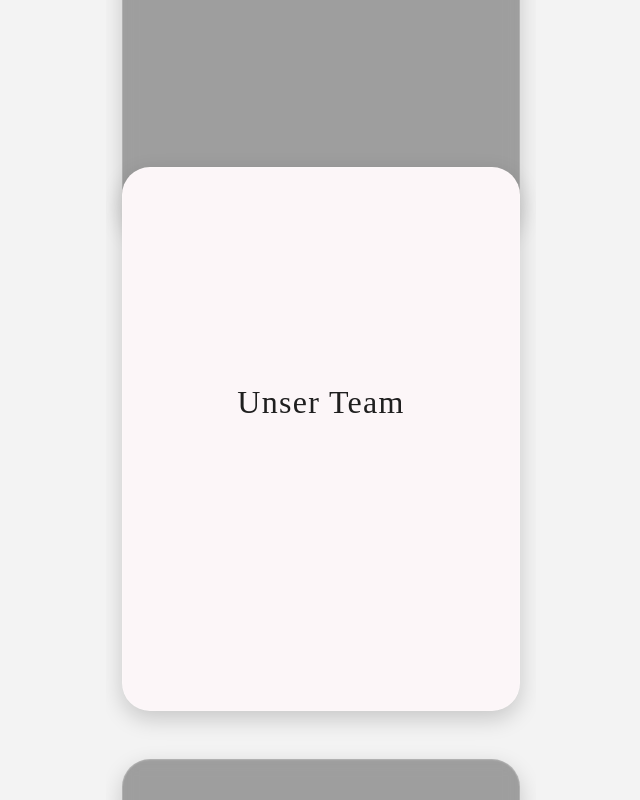
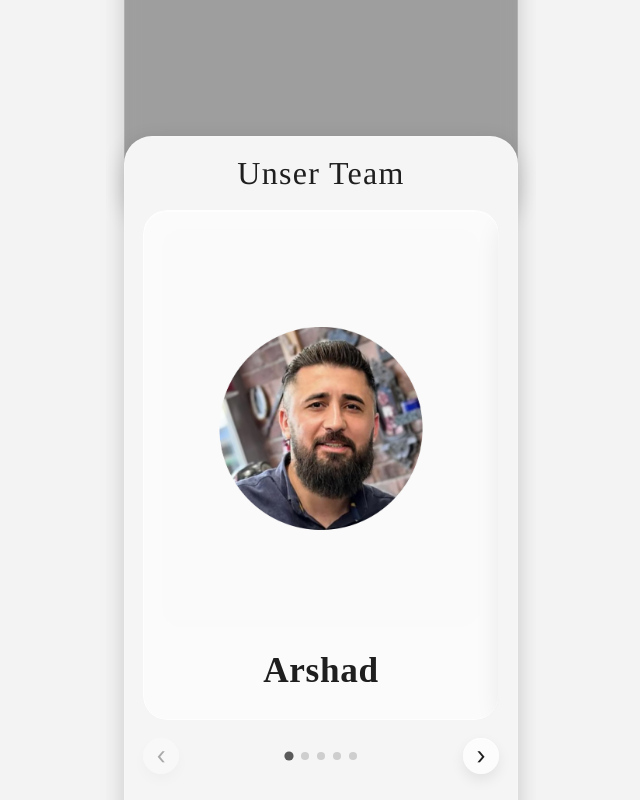
Before and after one commit to sagi98/friseur-website, a Next.js app: page / in a window 1280 px wide. Shown: the part 420-1220 px from the top of the page, without its empty margins (319-959 px from the left). Built offline with nearby package versions, Linux system fonts and the light colour scheme.

Commit message:
add swipe

```diff
--- a/app/page.js
+++ b/app/page.js
@@ -5,12 +5,49 @@ import "./stylesheet.css";
 
 export default function Home() {
   const [menuOpen, setMenuOpen] = useState(false);
+  const [teamIndex, setTeamIndex] = useState(0);
 
   const openingRef = useRef(null);
   const teamRef = useRef(null);
   const heroActionsRef = useRef(null);
   const heroActionsInitialTopRef = useRef(0);
   const heroActionsHeightRef = useRef(0);
+
+  const touchStartXRef = useRef(0);
+  const touchStartYRef = useRef(0);
+
+  const teamMembers = [
+    {
+      id: 1,
+      name: "Arshad",
+      image: "/Arshad.png",
+      empty: false,
+    },
+    {
+      id: 2,
+      name: "Rewano",
+      image: "/Rewano.png",
+      empty: false,
+    },
+    {
+      id: 3,
+      name: "",
+      image: "",
+      empty: true,
+    },
+    {
+      id: 4,
+      name: "",
+      image: "",
+      empty: true,
+    },
+    {
+      id: 5,
+      name: "",
+      image: "",
+      empty: true,
+    },
+  ];
 
   useEffect(() => {
     const openingCard = document.querySelector(".opening-card");
@@ -32,7 +69,6 @@ export default function Home() {
     const handleScroll = () => {
       const scroll = Math.round(window.scrollY);
 
-      /* GANZ OBEN: Startzustand beibehalten */
       if (scroll <= 0) {
         if (overlay) overlay.style.opacity = "0";
 
@@ -66,11 +102,9 @@ export default function Home() {
         return;
       }
 
-      /* VIDEO DARKEN */
       const darkness = Math.min(scroll / 300, 0.55);
       if (overlay) overlay.style.opacity = String(darkness);
 
-      /* OPENING CARD DARKEN ERST WENN TEAM HOCHKOMMT */
       if (openingCard && teamCard && openingInner) {
         const openingRect = openingCard.getBoundingClientRect();
         const teamRect = teamCard.getBoundingClientRect();
@@ -93,7 +127,6 @@ export default function Home() {
         `;
       }
 
-      /* OPENING TEXT / STATUS */
       const titleOpacity = Math.min(scroll / 180, 1);
       const timesOpacity = Math.min(Math.max((scroll - 70) / 180, 0), 1);
 
@@ -111,7 +144,6 @@ export default function Home() {
         times.style.transform = `translateY(${10 - timesOpacity * 10}px)`;
       }
 
-      /* SIMPLE PARALLAX */
       const openingParallax = Math.round(Math.min(scroll * 0.7, 260));
       const teamParallax = Math.round(Math.min(scroll * 0.65, 400));
       const contactParallax = Math.round(Math.min(scroll * 0.26, 120));
@@ -181,6 +213,36 @@ export default function Home() {
       top: Math.max(0, target),
       behavior: "smooth",
     });
+  };
+
+  const nextTeam = () => {
+    setTeamIndex((prev) => Math.min(prev + 1, teamMembers.length - 1));
+  };
+
+  const prevTeam = () => {
+    setTeamIndex((prev) => Math.max(prev - 1, 0));
+  };
+
+  const onTeamTouchStart = (e) => {
+    const touch = e.touches[0];
+    touchStartXRef.current = touch.clientX;
+    touchStartYRef.current = touch.clientY;
+  };
+
+  const onTeamTouchEnd = (e) => {
+    const touch = e.changedTouches[0];
+    const deltaX = touch.clientX - touchStartXRef.current;
+    const deltaY = touch.clientY - touchStartYRef.current;
+
+    if (Math.abs(deltaX) < 40 || Math.abs(deltaX) <= Math.abs(deltaY)) {
+      return;
+    }
+
+    if (deltaX < 0) {
+      nextTeam();
+    } else {
+      prevTeam();
+    }
   };
 
   const getOpenStatus = () => {
@@ -306,8 +368,75 @@ export default function Home() {
       </section>
 
       <section className="team-card" ref={teamRef}>
-        <div className="opening-card-inner">
-          <h2 className="opening-title">Unser Team</h2>
+        <div
+          className="opening-card-inner team-card-inner"
+          onTouchStart={onTeamTouchStart}
+          onTouchEnd={onTeamTouchEnd}
+        >
+          <h2 className="opening-title team-title">Unser Team</h2>
+
+          <div className="team-slider-window">
+            <div
+              className="team-slider-track"
+              style={{ transform: `translate3d(-${teamIndex * 100}%, 0, 0)` }}
+            >
+              {teamMembers.map((member) => (
+                <div className="team-slide" key={member.id}>
+                  {!member.empty ? (
+                    <div className="team-profile-card">
+                      <div className="team-photo-wrap">
+                        <img
+                          src={member.image}
+                          alt={member.name}
+                          className="team-photo"
+                          draggable="false"
+                        />
+                      </div>
+
+                      <div className="team-name-block">
+                        <h3 className="team-name">{member.name}</h3>
+                      </div>
+                    </div>
+                  ) : (
+                    <div className="team-profile-card team-profile-card-empty">
+                      <div className="team-empty-text">Coming Soon</div>
+                    </div>
+                  )}
+                </div>
+              ))}
+            </div>
+          </div>
+
+          <div className="team-controls">
+            <button
+              className="team-arrow"
+              onClick={prevTeam}
+              aria-label="Vorheriger Mitarbeiter"
+              disabled={teamIndex === 0}
+            >
+              ‹
+            </button>
+
+            <div className="team-dots">
+              {teamMembers.map((member, index) => (
+                <button
+                  key={member.id}
+                  className={`team-dot-nav ${index === teamIndex ? "active" : ""}`}
+                  onClick={() => setTeamIndex(index)}
+                  aria-label={`Mitarbeiter ${index + 1}`}
+                />
+              ))}
+            </div>
+
+            <button
+              className="team-arrow"
+              onClick={nextTeam}
+              aria-label="Nächster Mitarbeiter"
+              disabled={teamIndex === teamMembers.length - 1}
+            >
+              ›
+            </button>
+          </div>
         </div>
       </section>
 
--- a/app/stylesheet.css
+++ b/app/stylesheet.css
@@ -1,6 +1,17 @@
 :root {
-  --side-space: 16px;
-  --video-radius: 18px;
+  --side-space: clamp(14px, 4vw, 18px);
+  --video-radius: clamp(16px, 4vw, 20px);
+  --card-radius: clamp(24px, 6vw, 28px);
+  --header-logo-width: clamp(96px, 26vw, 110px);
+  --menu-width: clamp(32px, 8vw, 34px);
+  --menu-height: clamp(22px, 6vw, 24px);
+  --hero-overlay-height: clamp(78px, 20vw, 90px);
+  --hero-actions-bottom: clamp(18px, 5vw, 28px);
+  --hero-icon-size: clamp(38px, 10vw, 42px);
+  --hero-svg-size: clamp(26px, 7vw, 28px);
+  --team-card-overlap: clamp(-78px, -9vw, -36px);
+  --team-inner-min-h: clamp(500px, 68svh, 720px);
+  --team-profile-min-h: clamp(360px, 50svh, 560px);
 }
 
 * {
@@ -11,6 +22,7 @@
 
 html {
   font-size: 16px;
+  -webkit-text-size-adjust: 100%;
 }
 
 html,
@@ -19,6 +31,10 @@ body {
   padding: 0;
   background: #f3f3f3;
   font-family: Arial, sans-serif;
+}
+
+body {
+  overflow-x: hidden;
 }
 
 .page {
@@ -32,7 +48,7 @@ body {
 
 .header {
   width: 100%;
-  padding: 10px var(--side-space) 0;
+  padding: clamp(8px, 2.4vw, 10px) var(--side-space) 0;
   background: #f3f3f3;
 }
 
@@ -40,15 +56,15 @@ body {
   display: flex;
   justify-content: space-between;
   align-items: center;
-  margin-bottom: 6px;
-  padding-top: 6px;
+  margin-bottom: clamp(4px, 1.5vw, 6px);
+  padding-top: clamp(4px, 1.5vw, 6px);
 }
 
 .logo {
   display: flex;
   align-items: flex-start;
   justify-content: flex-start;
-  width: 110px;
+  width: var(--header-logo-width);
 }
 
 .logo img {
@@ -60,8 +76,8 @@ body {
 
 .menu-button {
   position: relative;
-  width: 34px;
-  height: 24px;
+  width: var(--menu-width);
+  height: var(--menu-height);
   border: none;
   background: transparent;
   cursor: pointer;
@@ -71,7 +87,7 @@ body {
 .menu-button span {
   position: absolute;
   left: 0;
-  width: 34px;
+  width: 100%;
   height: 2px;
   background: #000;
   transition: transform 0.3s ease, opacity 0.3s ease, top 0.3s ease;
@@ -82,15 +98,15 @@ body {
 }
 
 .menu-button span:nth-child(2) {
-  top: 11px;
+  top: calc(50% - 1px);
 }
 
 .menu-button span:nth-child(3) {
-  top: 22px;
+  bottom: 0;
 }
 
 .menu-button.open span:nth-child(1) {
-  top: 11px;
+  top: calc(50% - 1px);
   transform: rotate(45deg);
 }
 
@@ -99,7 +115,8 @@ body {
 }
 
 .menu-button.open span:nth-child(3) {
-  top: 11px;
+  bottom: auto;
+  top: calc(50% - 1px);
   transform: rotate(-45deg);
 }
 
@@ -109,7 +126,7 @@ body {
   position: relative;
   width: 100%;
   padding: 0 var(--side-space);
-  margin-top: 20px;
+  margin-top: clamp(16px, 5vw, 20px);
 }
 
 .hero-video video {
@@ -126,7 +143,7 @@ body {
   left: var(--side-space);
   right: var(--side-space);
   top: 0;
-  height: 90px;
+  height: var(--hero-overlay-height);
   border-top-left-radius: var(--video-radius);
   border-top-right-radius: var(--video-radius);
   background: linear-gradient(
@@ -176,8 +193,8 @@ body {
 
 .hero-title-sub {
   display: block;
-  margin-top: 4px;
-  font-size: 0.7rem;
+  margin-top: clamp(3px, 1vw, 4px);
+  font-size: clamp(0.64rem, 1.8vw, 0.7rem);
   letter-spacing: 0.25em;
   font-family: -apple-system, BlinkMacSystemFont, "SF Pro Text", "Helvetica Neue",
     Arial, sans-serif;
@@ -189,7 +206,7 @@ body {
 
 .hero-actions {
   position: absolute;
-  bottom: 28px;
+  bottom: var(--hero-actions-bottom);
   left: var(--side-space);
   right: var(--side-space);
   display: flex;
@@ -202,12 +219,12 @@ body {
   display: flex;
   flex-direction: column;
   align-items: center;
-  gap: 6px;
-  padding: 6px 4px;
+  gap: clamp(5px, 1.5vw, 6px);
+  padding: clamp(4px, 1.5vw, 6px) 4px;
   background: transparent;
   border: none;
   color: #f3f3f3;
-  font-size: 0.65rem;
+  font-size: clamp(0.62rem, 1.8vw, 0.65rem);
   font-family: -apple-system, BlinkMacSystemFont, "SF Pro Text", "Helvetica Neue",
     Arial, sans-serif;
   letter-spacing: 0.02em;
@@ -221,8 +238,8 @@ body {
 }
 
 .hero-icon-wrapper {
-  width: 40px;
-  height: 40px;
+  width: var(--hero-icon-size);
+  height: var(--hero-icon-size);
   display: flex;
   align-items: center;
   justify-content: center;
@@ -235,8 +252,8 @@ body {
 }
 
 .hero-icon {
-  width: 28px;
-  height: 28px;
+  width: var(--hero-svg-size);
+  height: var(--hero-svg-size);
   stroke: currentColor;
   fill: none;
   stroke-width: 1.6;
@@ -251,8 +268,8 @@ body {
   position: relative;
   margin-left: var(--side-space);
   margin-right: var(--side-space);
-  margin-top: 6vh;
-  border-radius: 28px;
+  margin-top: clamp(24px, 6vh, 48px);
+  border-radius: var(--card-radius);
   transition: transform 0.25s ease-out;
 }
 
@@ -266,8 +283,8 @@ body {
   position: relative;
   margin-left: var(--side-space);
   margin-right: var(--side-space);
-  margin-top: clamp(-70px, -8vh, -18px);
-  border-radius: 28px;
+  margin-top: var(--team-card-overlap);
+  border-radius: var(--card-radius);
   z-index: 6;
   transition: transform 0.25s ease-out;
 }
@@ -279,8 +296,8 @@ body {
 /* CARD INNER */
 
 .opening-card-inner {
-  padding: 7vh var(--side-space) 10vh;
-  border-radius: 28px;
+  padding: clamp(32px, 7svh, 54px) var(--side-space) clamp(44px, 10svh, 78px);
+  border-radius: var(--card-radius);
   background: rgba(0, 0, 0, 0.35);
   backdrop-filter: blur(8px);
   border: 1px solid rgba(255, 255, 255, 0.18);
@@ -291,14 +308,14 @@ body {
 }
 
 .team-card .opening-card-inner {
-  min-height: 68vh;
+  min-height: var(--team-inner-min-h);
   display: flex;
   align-items: center;
   justify-content: center;
-  background: #fcf6f8;
+  background: #f5f5f5;
   backdrop-filter: blur(10px);
   border: 1px solid rgba(255, 255, 255, 0.18);
-   box-shadow:
+  box-shadow:
     0 8px 22px rgba(0, 0, 0, 0.18),
     inset 0 1px 0 rgba(255, 255, 255, 0.05);
   color: #1f1f1f;
@@ -306,7 +323,7 @@ body {
 
 .team-card .opening-card-inner,
 .contact-card .opening-card-inner {
-  min-height: 68vh;
+  min-height: var(--team-inner-min-h);
   display: flex;
   align-items: center;
   justify-content: center;
@@ -317,16 +334,18 @@ body {
 .opening-title {
   text-align: center;
   font-family: "Cormorant Garamond", serif;
-  font-weight: 500;
+  font-weight: 400;
   font-size: clamp(1.6rem, 4.8vw, 2rem);
   letter-spacing: 0.04em;
-  margin-bottom: 2.2vh;
+  line-height: 1.05;
+  margin-bottom: clamp(12px, 2.2vh, 22px);
   transform: translateY(-2vh);
   transition: opacity 0.25s ease-out;
+  font-synthesis: none;
+  -webkit-font-smoothing: antialiased;
+  text-rendering: geometricPrecision;
 }
 
-/* NUR ÖFFNUNGSZEITEN AM ANFANG UNSICHTBAR */
-/* NUR ÖFFNUNGSZEITEN AM ANFANG UNSICHTBAR */
 .opening-card .opening-title {
   opacity: 0;
 }
@@ -340,7 +359,7 @@ body {
 .opening-times {
   display: flex;
   flex-direction: column;
-  gap: 1.8vh;
+  gap: clamp(12px, 1.8vh, 18px);
   font-family: -apple-system, BlinkMacSystemFont, "SF Pro Text", "Helvetica Neue",
     Arial, sans-serif;
   font-size: clamp(0.95rem, 2.6vw, 1.05rem);
@@ -361,15 +380,16 @@ body {
   display: flex;
   justify-content: center;
   align-items: center;
-  gap: 8px;
-  margin-top: -35px;
-  margin-bottom: 20px;
+  gap: clamp(6px, 2vw, 8px);
+  margin-top: clamp(-32px, -4vh, -20px);
+  margin-bottom: clamp(16px, 3vw, 20px);
   font-family: -apple-system, BlinkMacSystemFont, "SF Pro Text", "Helvetica Neue",
     Arial, sans-serif;
-  font-size: 0.9rem;
+  font-size: clamp(0.84rem, 2.2vw, 0.9rem);
   transform: translateY(10px);
   transition: opacity 0.25s ease-out, transform 0.25s ease-out;
 }
+
 /* DOT */
 
 .status-dot {
@@ -377,6 +397,7 @@ body {
   height: 8px;
   border-radius: 50%;
   box-shadow: 0 0 6px rgba(0, 0, 0, 0.25);
+  flex-shrink: 0;
 }
 
 .status-dot.open {
@@ -417,3 +438,172 @@ body {
   letter-spacing: 0.01em;
   font-weight: 500;
 }
+
+/* TEAM SLIDER */
+
+.team-card-inner {
+  flex-direction: column;
+  align-items: stretch !important;
+  justify-content: flex-start !important;
+  padding-top: clamp(20px, 3.2svh, 28px);
+  padding-bottom: clamp(38px, 7.8svh, 64px);
+  overflow: hidden;
+  -webkit-user-select: none;
+  user-select: none;
+  position: relative;
+  touch-action: pan-y;
+}
+
+.team-title {
+  color: #1f1f1f;
+  opacity: 1 !important;
+  transform: translateY(-6px) !important;
+  margin-bottom: clamp(12px, 2vw, 14px);
+  font-family: "Cormorant Garamond", serif;
+  font-weight: 500;
+  font-size: clamp(1.6rem, 4.8vw, 2rem);
+  letter-spacing: 0.04em;
+  line-height: 1.05;
+  font-synthesis: none;
+  -webkit-font-smoothing: antialiased;
+  text-rendering: geometricPrecision;
+}
+
+.team-slider-window {
+  overflow: hidden;
+  width: 100%;
+  border-radius: clamp(20px, 5vw, 24px);
+}
+
+.team-slider-track {
+  display: flex;
+  width: 100%;
+  transition: transform 0.38s cubic-bezier(0.22, 1, 0.36, 1);
+  will-change: transform;
+  transform: translate3d(0, 0, 0);
+}
+
+.team-slide {
+  min-width: 100%;
+  width: 100%;
+  flex-shrink: 0;
+}
+
+.team-profile-card {
+  min-height: var(--team-profile-min-h);
+  border-radius: clamp(20px, 5vw, 24px);
+  background: rgba(255, 255, 255, 0.55);
+  border: 1px solid rgba(255, 255, 255, 0.72);
+  box-shadow:
+    0 10px 26px rgba(0, 0, 0, 0.08),
+    inset 0 1px 0 rgba(255, 255, 255, 0.65);
+  padding: clamp(16px, 4vw, 18px) clamp(16px, 4vw, 18px) clamp(18px, 5vw, 22px);
+  display: flex;
+  flex-direction: column;
+  align-items: center;
+  justify-content: flex-start;
+  gap: clamp(14px, 3vw, 18px);
+}
+
+.team-profile-card-empty {
+  justify-content: center;
+}
+
+.team-photo-wrap {
+  width: 100%;
+  border-radius: clamp(16px, 4vw, 20px);
+  overflow: hidden;
+  aspect-ratio: 4 / 5;
+  background: #ece7e9;
+}
+
+.team-photo {
+  width: 100%;
+  height: 100%;
+  display: block;
+  object-fit: cover;
+  -webkit-user-drag: none;
+  user-select: none;
+  pointer-events: none;
+}
+
+.team-name-block {
+  text-align: center;
+}
+
+.team-name {
+  font-family: "Cormorant Garamond", serif;
+  font-size: clamp(1.7rem, 5vw, 2.2rem);
+  font-weight: 600;
+  color: #1f1f1f;
+  letter-spacing: 0.02em;
+}
+
+.team-empty-text {
+  font-family: -apple-system, BlinkMacSystemFont, "SF Pro Text", "Helvetica Neue",
+    Arial, sans-serif;
+  font-size: clamp(0.88rem, 2.4vw, 0.95rem);
+  color: rgba(31, 31, 31, 0.55);
+  letter-spacing: 0.04em;
+  text-transform: uppercase;
+}
+
+.team-controls {
+  margin-top: clamp(14px, 3vw, 18px);
+  display: flex;
+  align-items: center;
+  justify-content: space-between;
+  gap: clamp(10px, 3vw, 14px);
+}
+
+.team-arrow {
+  width: clamp(34px, 9vw, 36px);
+  height: clamp(34px, 9vw, 36px);
+  border: none;
+  border-radius: 50%;
+  background: rgba(255, 255, 255, 0.72);
+  color: #1f1f1f;
+  font-size: clamp(1.35rem, 5vw, 1.5rem);
+  line-height: 1;
+  display: flex;
+  align-items: center;
+  justify-content: center;
+  box-shadow:
+    0 6px 14px rgba(0, 0, 0, 0.08),
+    inset 0 1px 0 rgba(255, 255, 255, 0.75);
+  cursor: pointer;
+  flex-shrink: 0;
+}
+
+.team-arrow:disabled {
+  opacity: 0.35;
+  cursor: default;
+}
+
+.team-dots {
+  flex: 1;
+  display: flex;
+  justify-content: center;
+  gap: 8px;
+}
+
+.team-dot-nav {
+  width: 8px;
+  height: 8px;
+  border: none;
+  border-radius: 50%;
+  background: rgba(31, 31, 31, 0.18);
+  cursor: pointer;
+  transition: transform 0.2s ease, opacity 0.2s ease, background 0.2s ease;
+}
+
+.team-dot-nav.active {
+  background: rgba(31, 31, 31, 0.72);
+  transform: scale(1.15);
+}
+
+@media (hover: hover) and (pointer: fine) {
+  .team-arrow:hover {
+    transform: translateY(-1px);
+  }
+}
```
Also changed, not shown: public/Arshad.png (added), public/Rewano.png (added).
